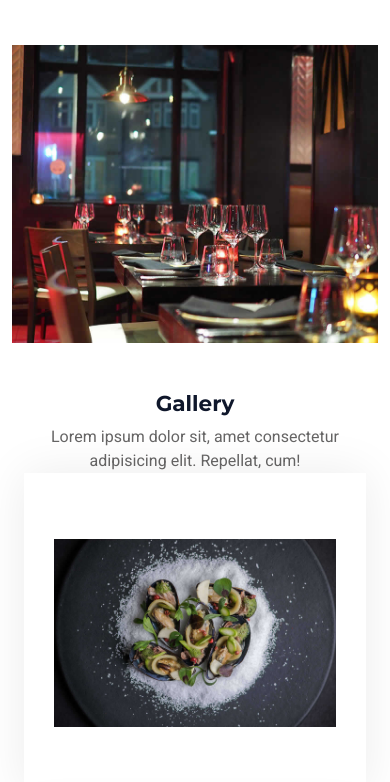
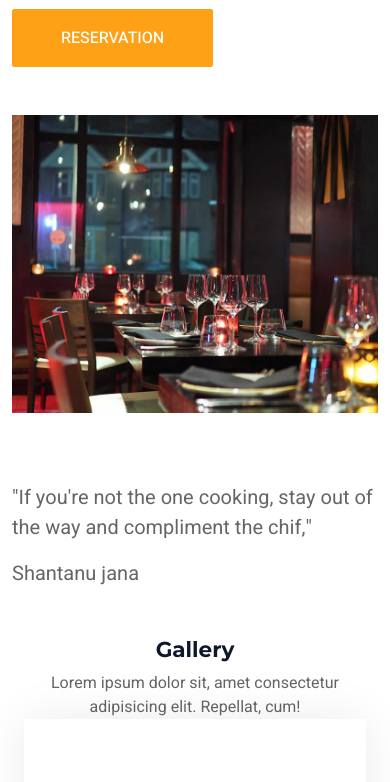
Before and after one commit to pedrobolfe/Prova-2, a plain HTML site: page index.html in a window 390 px wide. Shown: the part 1026-1808 px from the top of the page. Drawn offline with nearby package versions, Linux system fonts and the light colour scheme.

Commit message:
Update index.html

```diff
--- a/index.html
+++ b/index.html
@@ -43,7 +43,7 @@
         <!-- Spinner End -->
 
         <!-- Header Start -->
-        <div class="container-xxl position-relative p-0">
+        <div class="container-xxl position-relative p-0 ">
             <nav class="navbar navbar-expand-lg navbar-white bg-white px-4 px-lg-5 py-3 py-lg-0">
                 <a href="" class="navbar-brand p-0">
                     <img src="images/logo.png" alt="Logo">
@@ -118,8 +118,7 @@
         </div>
         <!-- Carousel End -->
         <!-- About Start-->
-        <div class=".about-section-box{
-">
+        <div class="about-section-box">
             <div class="container">
                 <div class="row g-5 align-content-lg-center">
                     <!-- <div class="">
@@ -138,7 +137,18 @@
                 </div>
             </div>
         </div>
-        <!--Service Start-->
+        <!-- About End-->
+        <div class="qt-box qt-background">
+            <div class="container">
+                <div class="row">
+                    <div class="col-md-8 ml-auto mr-auto align-items-center justify-content-center">
+                        <p class="lead">"If you're not the one cooking, stay out of the way and compliment the chif,"</p>
+                        <span class="lead">Shantanu jana</span>
+                    </div>
+                </div>
+            </div>
+        </div>
+        <!--Gallerwy Start-->
         <div class="container-xxl py-5 ">
             <div class="container">
                 <!--Div do titulo Explores our Services-->
```
